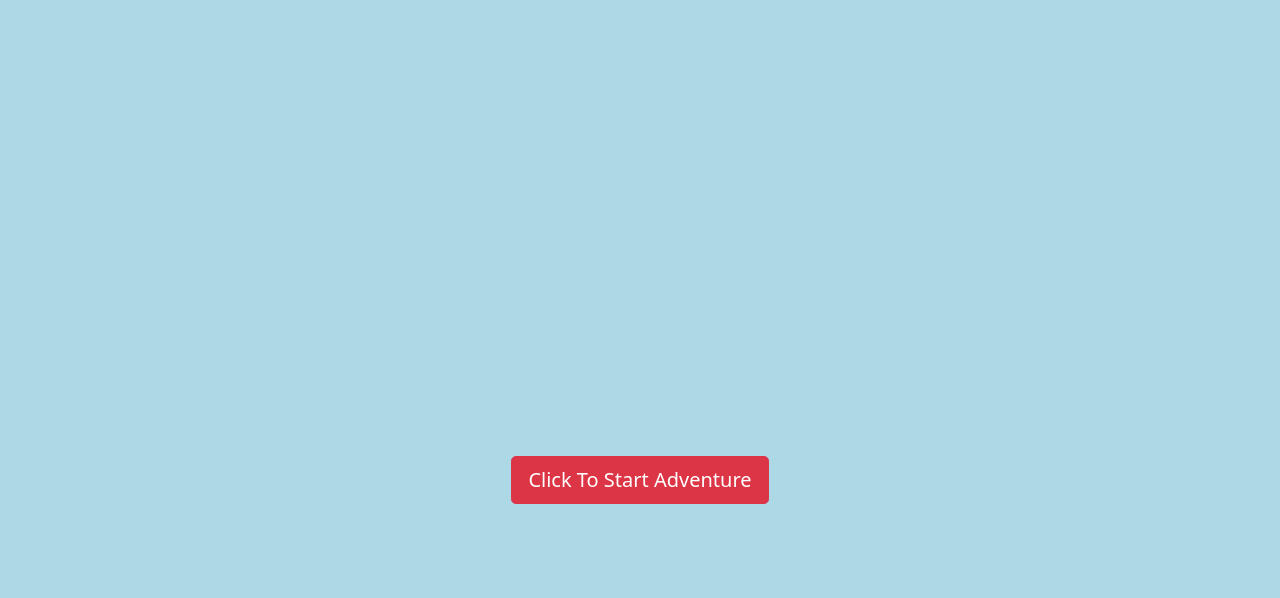
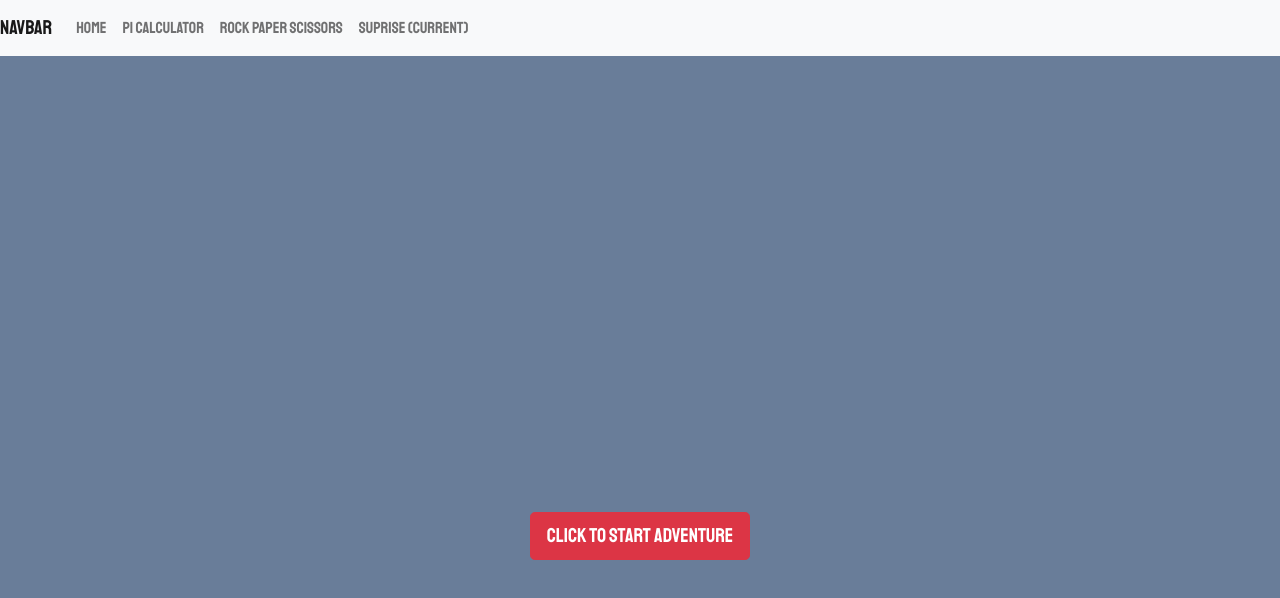
Before and after one commit to loventaes/mathemagames, a plain HTML site: page game3.html in a window 1280 px wide. Drawn offline with nearby package versions, Linux system fonts and the light colour scheme.

Commit message:
links/navbar

```diff
--- a/game3.html
+++ b/game3.html
@@ -6,6 +6,8 @@
     <meta name="viewport" content="width=device-width, initial-scale=1.0">
     <title>Document</title>
     <link href="https://cdn.jsdelivr.net/npm/bootstrap@5.1.0/dist/css/bootstrap.min.css" rel="stylesheet" integrity="sha384-KyZXEAg3QhqLMpG8r+8fhAXLRk2vvoC2f3B09zVXn8CA5QIVfZOJ3BCsw2P0p/We" crossorigin="anonymous">
+    <link rel="preconnect" href="https://fonts.gstatic.com" crossorigin>
+    <link href="https://fonts.googleapis.com/css2?family=Staatliches&display=swap" rel="stylesheet">
 </head>
 <style>
     body {
@@ -19,8 +21,38 @@
       align-content: center;
       justify-content: center;
     }
+    body {
+    background-color: #697D99;
+    font-family: 'Staatliches', cursive;
+}
 </style>
 <body>
+
+  <nav class="navbar navbar-expand-lg navbar-light bg-light">
+    <a class="navbar-brand" href="#">Navbar</a>
+    <button class="navbar-toggler" type="button" data-toggle="collapse" data-target="#navbarSupportedContent" aria-controls="navbarSupportedContent" aria-expanded="false" aria-label="Toggle navigation">
+      <span class="navbar-toggler-icon"></span>
+    </button>
+
+
+    <div class="collapse navbar-collapse" id="navbarSupportedContent">
+      <ul class="navbar-nav mr-auto">
+        <li class="nav-item">
+          <a class="nav-link" href="https://loventaes.github.io/mathemagames/Homepage.html">Home</a>
+        </li>
+        <li class="nav-item">
+          <a class="nav-link" href="https://loventaes.github.io/mathemagames/game1.html">Pi Calculator</a>
+        </li>
+        <li class="nav-item">
+          <a class="nav-link" href="https://loventaes.github.io/mathemagames/game2.html">Rock Paper Scissors</a>
+        </li>
+        <li class="nav-itemactive">
+          <a class="nav-link" href="https://loventaes.github.io/mathemagames/game3.html">Suprise <span class="sr-only">(current)</span> </a>
+        </li>
+      </ul>
+    </div>
+  </nav>
+
     <div class="container">
         <br><br><br><br><br><br><br><br><br><br><br><br><br><br><br><br><br><br><br>
         <div class="row">
```
